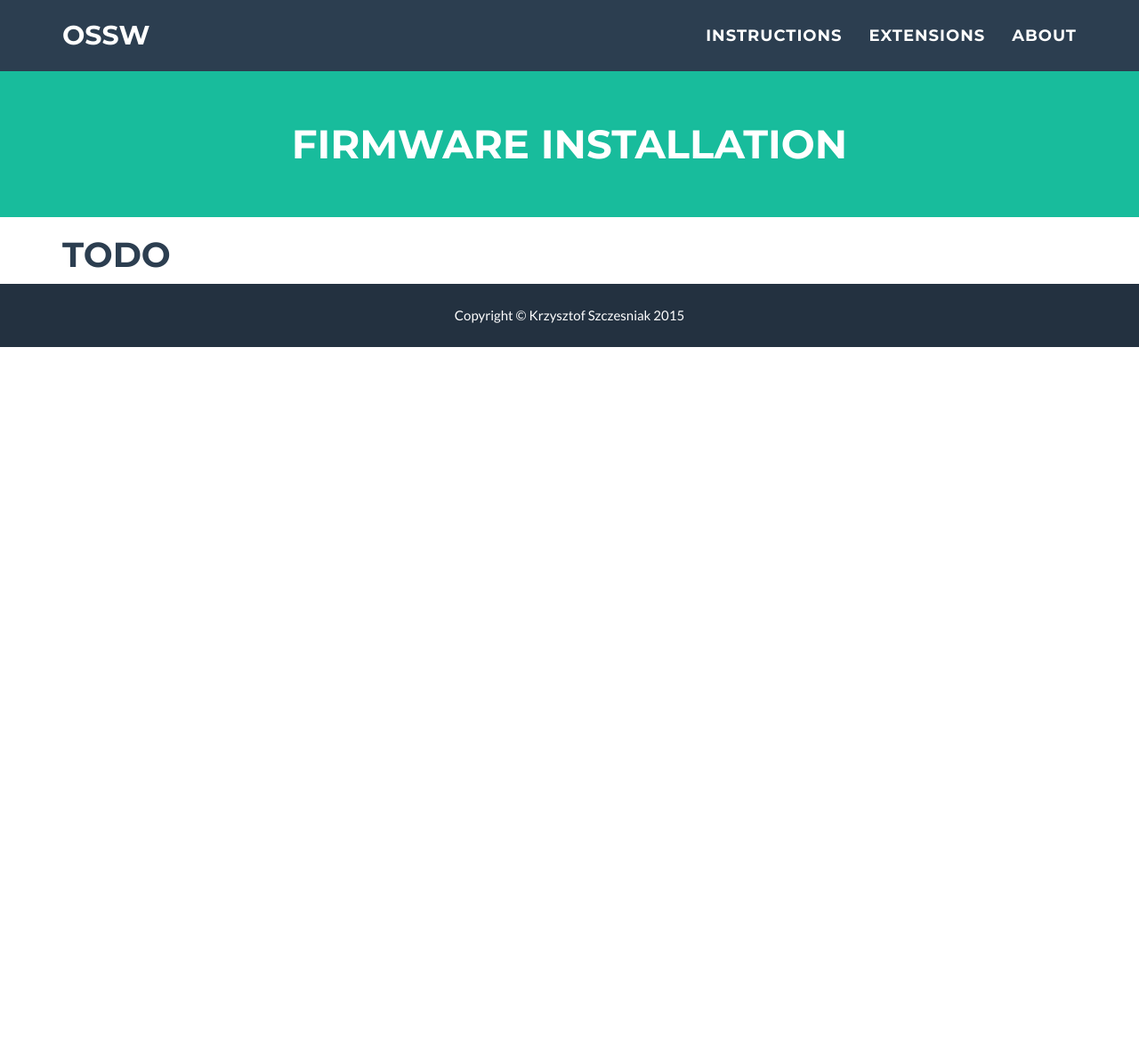
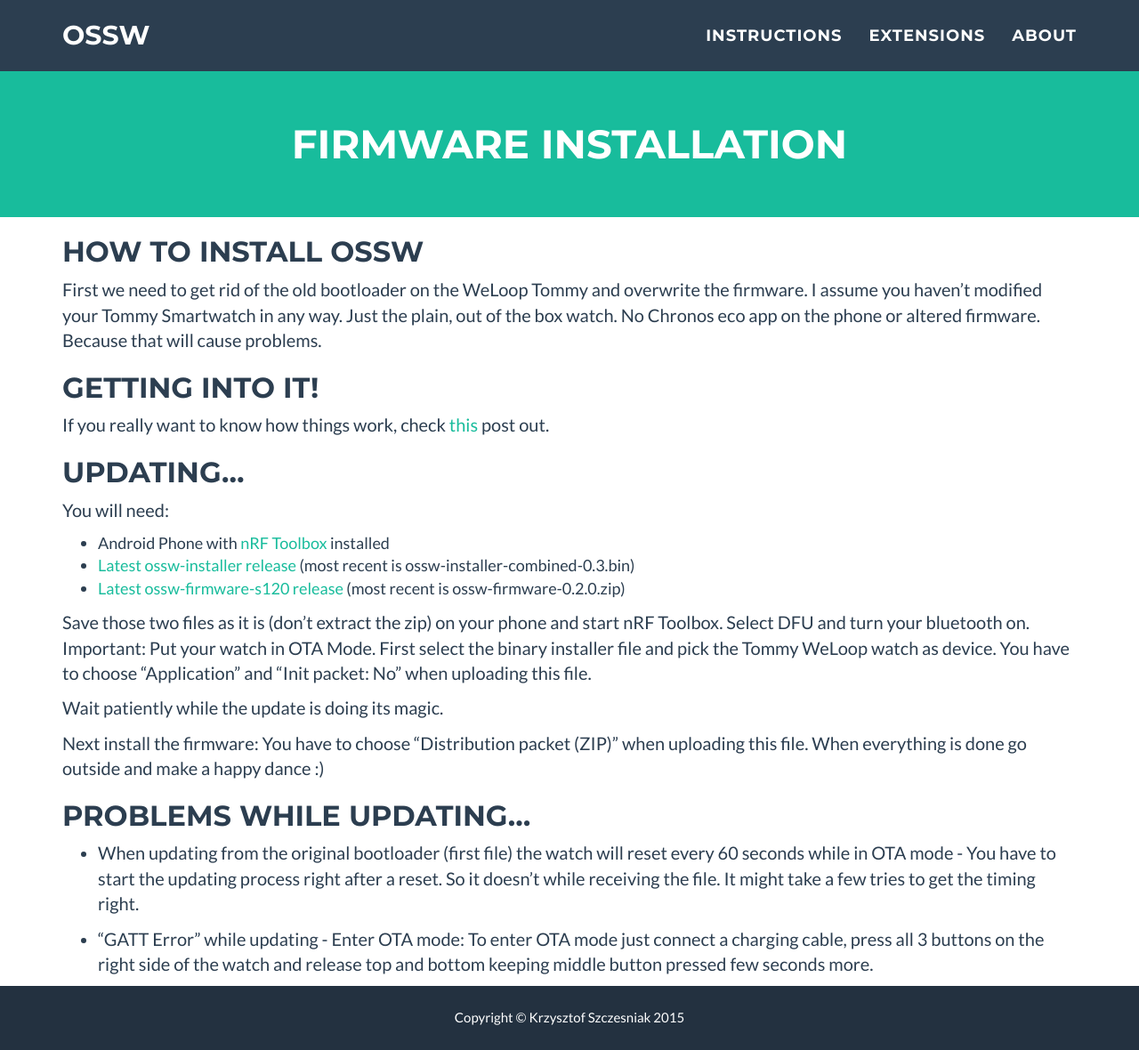
Before and after one commit to ossw/ossw.github.io, a Jekyll site: the page built from _instructions/01-ossw-firmware-installation.md, in a window 1280 px wide and 1180 px high. Shown: the whole window at 89% size. Built offline with Jekyll 4.4.1, drawn with Linux system fonts in a browser that asks for light colours.

Commit message:
updated instructions

```diff
--- a/_instructions/01-ossw-firmware-installation.md
+++ b/_instructions/01-ossw-firmware-installation.md
@@ -5,4 +5,30 @@
 permalink: instructions/ossw-firmware-installation/index.html
 ---
 
-#TODO
+##How to install OSSW
+
+First we need to get rid of the old bootloader on the WeLoop Tommy and overwrite the firmware. I assume you haven't modified your Tommy Smartwatch in any way. Just the plain, out of the box watch. No Chronos eco app on the phone or altered firmware. Because that will cause problems.
+
+##Getting into it!
+
+If you really want to know how things work, check [this](https://hackaday.io/project/4510/log/16559-softdevicebootloader-installation-internals) post out.
+
+##Updating...
+
+You will need:
+
+- Android Phone with [nRF Toolbox](https://play.google.com/store/apps/details?id=no.nordicsemi.android.nrftoolbox&hl=en) installed
+- [Latest ossw-installer release](https://github.com/ossw/ossw-installer/releases) (most recent is ossw-installer-combined-0.3.bin)
+- [Latest ossw-firmware-s120 release](https://github.com/ossw/ossw-firmware-s120/releases) (most recent is ossw-firmware-0.2.0.zip)
+
+Save those two files as it is (don't extract the zip) on your phone and start nRF Toolbox. Select DFU and turn your bluetooth on. Important: Put your watch in OTA Mode. First select the binary installer file and pick the Tommy WeLoop watch as device. You have to choose "Application" and "Init packet: No" when uploading this file.
+
+Wait patiently while the update is doing its magic.
+
+Next install the firmware: You have to choose "Distribution packet (ZIP)" when uploading this file. When everything is done go outside and make a happy dance :)
+
+##Problems while updating...
+
+- When updating from the original bootloader (first file) the watch will reset every 60 seconds while in OTA mode - You have to start the updating process right after a reset. So it doesn't while receiving the file. It might take a few tries to get the timing right.
+
+- "GATT Error" while updating - Enter OTA mode: To enter OTA mode just connect a charging cable, press all 3 buttons on the right side of the watch and release top and bottom keeping middle button pressed few seconds more.
```
